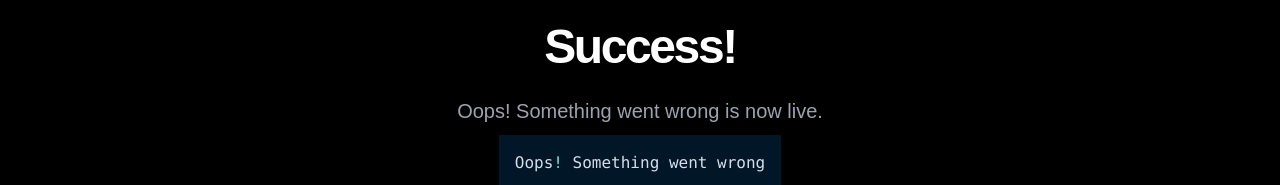
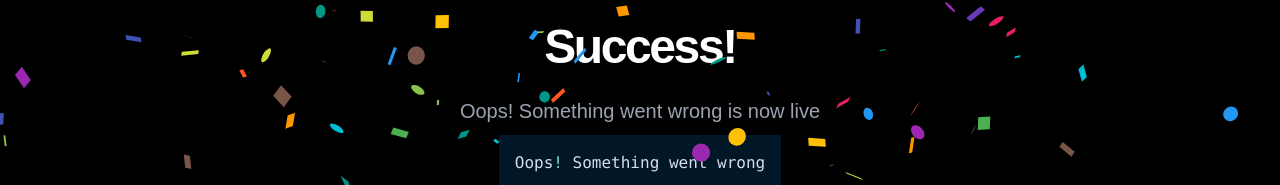
Before and after one commit to rscalderon/lamatic-autodeploy-template-workflow, a Next.js app: page /configure-deploy-workflow/success in a window 1280 px wide. Shown: the part 297-482 px from the top of the page. Built offline with nearby package versions, Linux system fonts and the light colour scheme.

Commit message:
changed confetti package

```diff
--- a/package.json
+++ b/package.json
@@ -17,7 +17,7 @@
     "lucide-react": "^0.446.0",
     "next": "14.2.13",
     "react": "^18",
-    "react-confetti-explosion": "^2.1.2",
+    "react-confetti": "^6.1.0",
     "react-dom": "^18",
     "react-hot-toast": "^2.4.1",
     "react-syntax-highlighter": "^15.5.0",
--- a/src/app/configure-deploy-workflow/success/page.tsx
+++ b/src/app/configure-deploy-workflow/success/page.tsx
@@ -3,15 +3,22 @@
 import { Prism as SyntaxHighlighter } from 'react-syntax-highlighter';
 import { nightOwl } from 'react-syntax-highlighter/dist/esm/styles/prism';
 import Header from '../header';
-// import ConfettiExplosion from 'react-confetti-explosion';
 import Link from 'next/link';
 import Image from 'next/image';
 import { useEffect, useState } from 'react';
+import toast, { Toaster } from 'react-hot-toast';
+import Confetti from 'react-confetti';
 
 export default function ConfigureDeployWorkflowSuccess() {
   const [workflowName, setWorkflowName] = useState('loading...');
   const [deployedFile, setDeployedFile] = useState('loading...');
+  const [celebrate, setCelebrate] = useState(false);
+  const celebrationDuration = 10000;
+
   useEffect(() => {
+    toast.success('Your workflow is deployed!');
+    setCelebrate(true);
+    setTimeout(() => setCelebrate(false), celebrationDuration);
     setWorkflowName(
       sessionStorage.getItem('workflowName') || 'Oops! Something went wrong'
     );
@@ -20,26 +27,24 @@ export default function ConfigureDeployWorkflowSuccess() {
     );
   }, []);
 
-  // const [celebrate, setCelebrate] = useState(false);
-  // setTimeout(() => setCelebrate(true), 2000);
   return (
     <div className='flex flex-col min-h-screen bg-[#000000]'>
-      {/* {celebrate && (
-        <ConfettiExplosion
-          force={0.8}
-          duration={3000}
-          particleCount={250}
-          width={1600}
-          // onComplete={() => setCelebrate(false)}
+      {celebrate && (
+        <Confetti
+          width={window.innerWidth}
+          height={window.innerHeight}
+          numberOfPieces={window.innerWidth / 2}
+          gravity={0.07}
+          recycle={false}
         />
-      )} */}
+      )}
       <Header />
       <main className='flex-1 flex flex-col items-center justify-center p-4 md:p-6'>
         <h1 className='text-3xl font-bold tracking-tighter text-white sm:text-4xl md:text-5xl mb-6'>
           Success!
         </h1>
         <p className='mx-auto max-w-[600px] text-gray-400 md:text-xl/relaxed'>
-          {workflowName} is now live.
+          {workflowName} is now live
         </p>
         <SyntaxHighlighter
           language='yaml'
@@ -62,6 +67,7 @@ export default function ConfigureDeployWorkflowSuccess() {
           />
           Deploy another workflow{' '}
         </Link>
+        <Toaster />
       </main>
     </div>
   );
```
Also changed, not shown: 1 other file (tests, documents, lock files or other folders).
